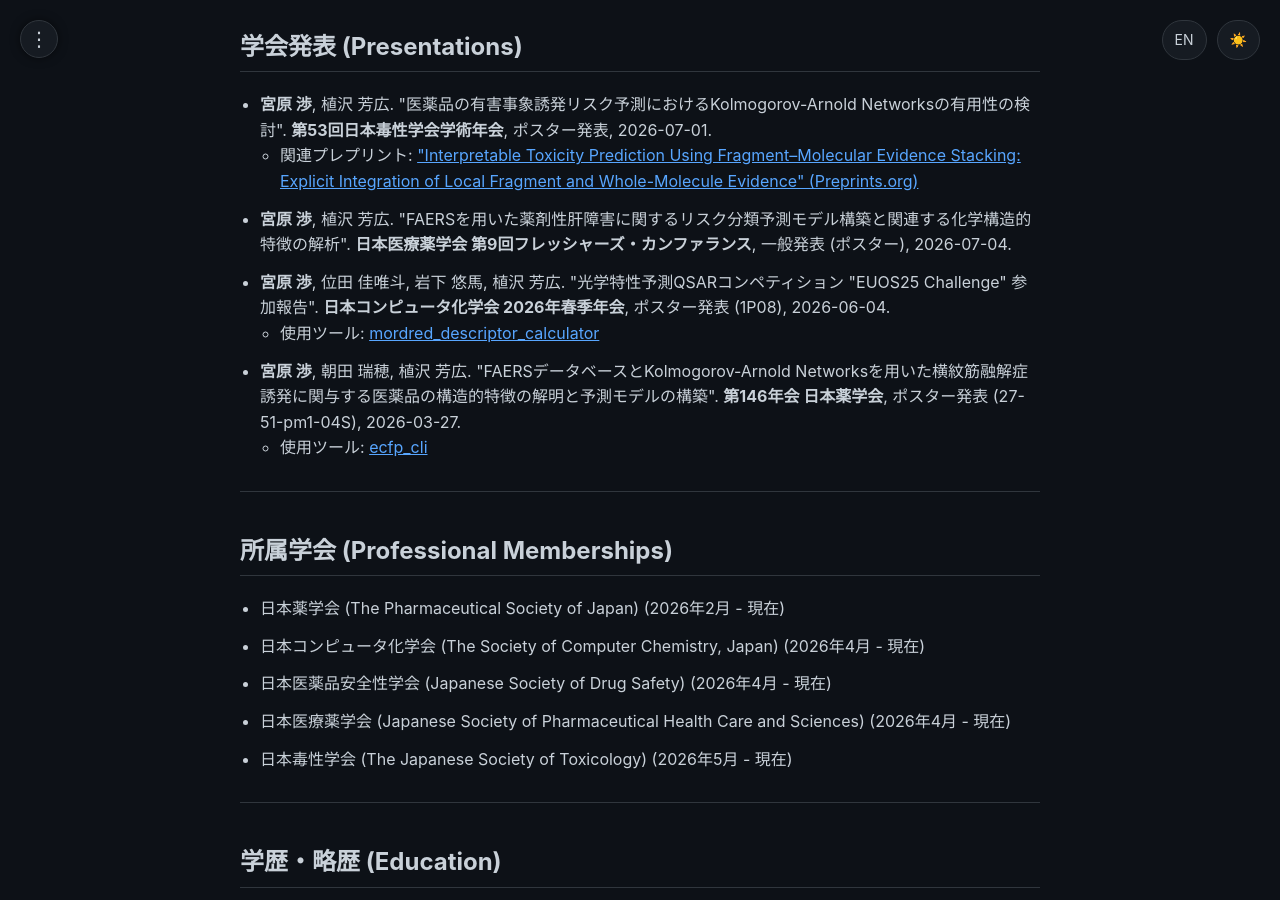
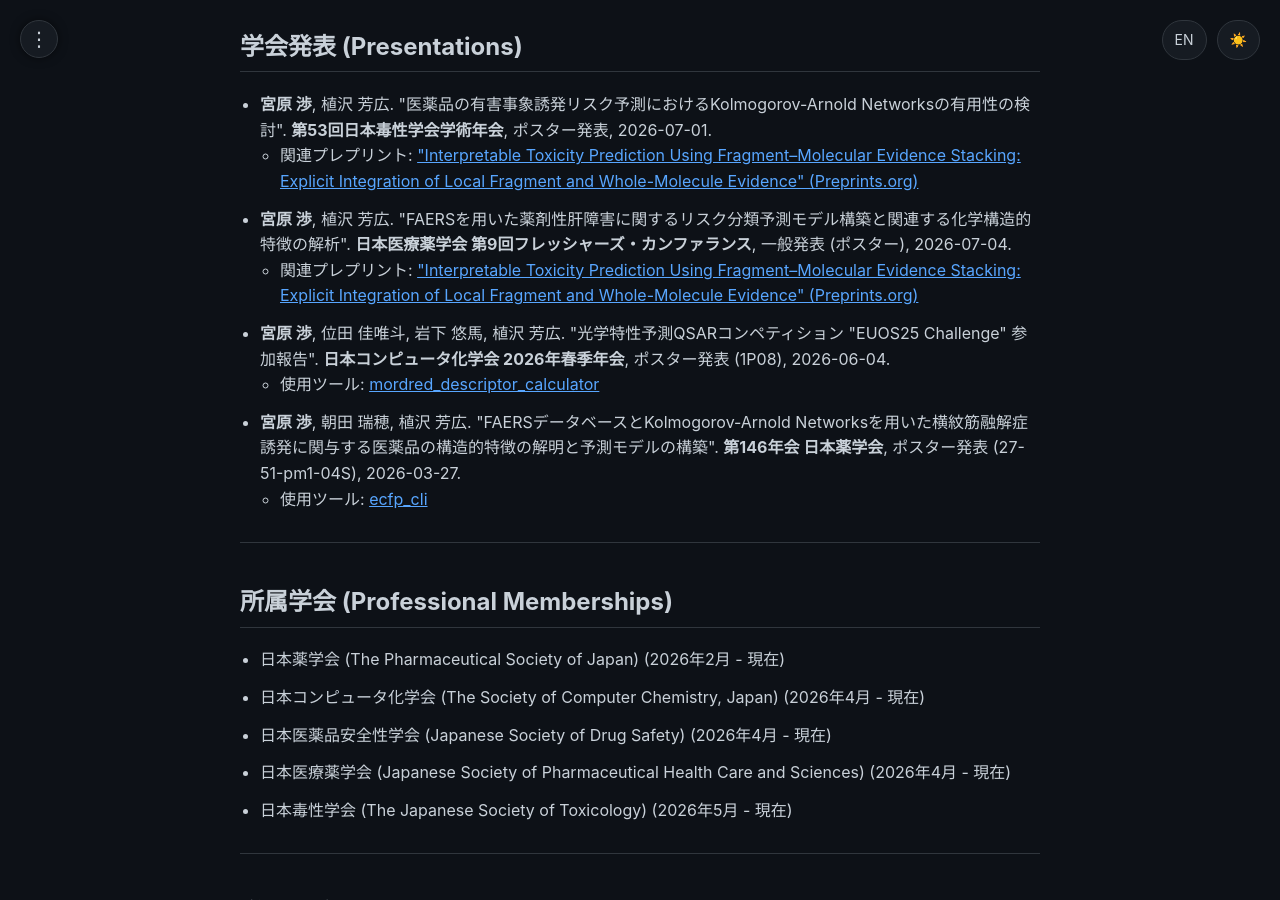
Before and after one commit to 377H-Miru/377H-Miru.github.io, a Jekyll site: the page built from achievements.html, in a window 1280 px wide and 900 px high, scrolled down 2402 px. Built offline with Jekyll 4.4.1, drawn with Linux system fonts in a browser that asks for light colours.

Commit message:
Add Fragment-Molecular Evidence Stacking preprint links to JSPHCS and JSOT presentations

```diff
--- a/_data/achievements.json
+++ b/_data/achievements.json
@@ -93,7 +93,10 @@
       "date": "2026-07-04",
       "authors_ja": "<b>宮原 渉</b>, 植沢 芳広",
       "authors_en": "<b>Wataru Miyahara</b>, Yoshihiro Uesawa",
-      "url": "https://www.jsphcs.jp/"
+      "url": "https://www.jsphcs.jp/",
+      "preprint_url": "https://www.preprints.org/manuscript/202606.2071",
+      "preprint_title_ja": "Interpretable Toxicity Prediction Using Fragment–Molecular Evidence Stacking: Explicit Integration of Local Fragment and Whole-Molecule Evidence",
+      "preprint_title_en": "Interpretable Toxicity Prediction Using Fragment–Molecular Evidence Stacking: Explicit Integration of Local Fragment and Whole-Molecule Evidence"
     },
     {
       "title_ja": "光学特性予測QSARコンペティション \"EUOS25 Challenge\" 参加報告",
```
Also changed, not shown: en/index.md (+2 -2 lines), index.md (+2 -2 lines).
